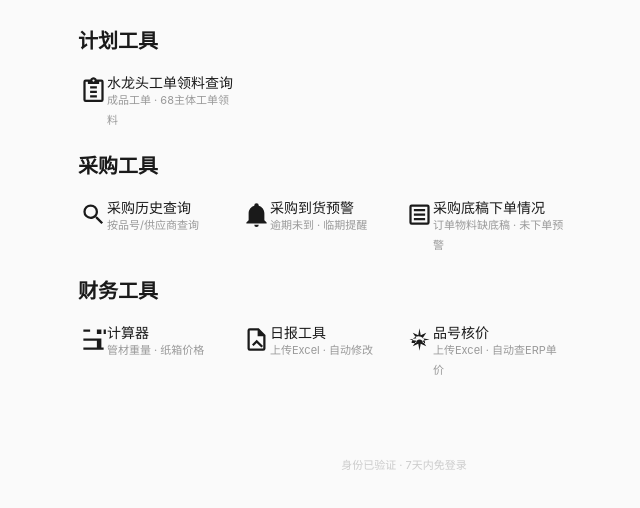
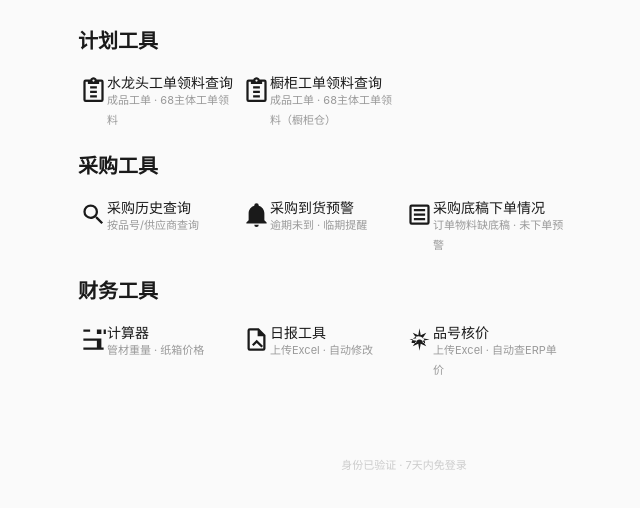
Before and after one commit to imthefirstuser/SEDN-Flame, a plain HTML site: page pages/tools.html in a window 1280 px wide. Shown: the part 182-690 px from the top of the page, without its empty margins (236-876 px from the left). Drawn offline with Linux system fonts and the light colour scheme.

Commit message:
add: 计划工具 / 橱柜工单领料查询（apps.sedn-group.com/cabinet-picking）

```diff
--- a/pages/tools.html
+++ b/pages/tools.html
@@ -35,6 +35,13 @@
       <div>
         <h5>水龙头工单领料查询</h5>
         <span>成品工单 · 68主体工单领料</span>
+      </div>
+    </a>
+    <a class="card" href="https://apps.sedn-group.com/cabinet-picking/">
+      <svg viewBox="0 0 24 24"><path d="M19,3H14.82C14.4,1.84 13.3,1 12,1C10.7,1 9.6,1.84 9.18,3H5A2,2 0 0,0 3,5V21A2,2 0 0,0 5,23H19A2,2 0 0,0 21,21V5A2,2 0 0,0 19,3M12,3A1,1 0 0,1 13,4A1,1 0 0,1 12,5A1,1 0 0,1 11,4A1,1 0 0,1 12,3M7,7H17V5H19V21H5V5H7V7M9,9V11H15V9H9M9,13V15H15V13H9M9,17V19H15V17H9Z"/></svg>
+      <div>
+        <h5>橱柜工单领料查询</h5>
+        <span>成品工单 · 68主体工单领料（橱柜仓）</span>
       </div>
     </a>
   </div>
```
